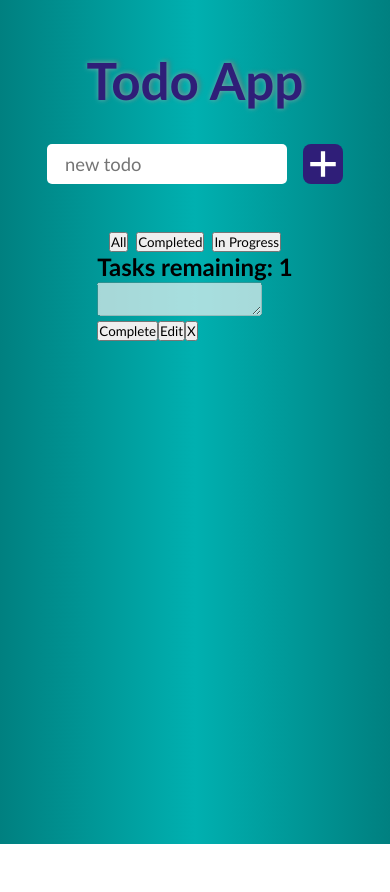
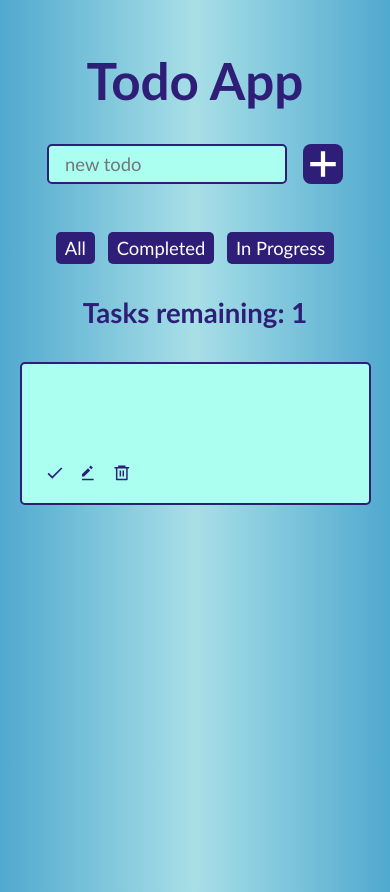
Before and after one commit to katieloesch/react-todo-app, a React (Create React App) app: page / in a window 390 px wide. Both pictures are taken after a click on the button 323 px from the left and 164 px from the top of the page. Before the commit the page ends 844 px from the top, so only its background shows below. Built offline with nearby package versions, Linux system fonts and the light colour scheme; a web font is replaced by a local one.

Commit message:
add css+media queries, add localStorage feature

```diff
--- a/public/index.html
+++ b/public/index.html
@@ -2,7 +2,8 @@
 <html lang="en">
   <head>
     <meta charset="utf-8" />
-    <link rel="icon" href="%PUBLIC_URL%/favicon.ico" />
+    <link rel="icon" type="svg" href="./check_icon.svg" />
+
     <meta name="viewport" content="width=device-width, initial-scale=1" />
     <meta name="theme-color" content="#000000" />
     <meta
@@ -24,7 +25,7 @@
       work correctly both with client-side routing and a non-root public URL.
       Learn how to configure a non-root public URL by running `npm run build`.
     -->
-    <title>React App</title>
+    <title>Todo App</title>
   </head>
   <body>
     <noscript>You need to enable JavaScript to run this app.</noscript>
--- a/src/App.module.css
+++ b/src/App.module.css
@@ -2,4 +2,6 @@
     margin-top: 3rem;
     display: flex;
     flex-direction: column;
+    width: 100%;
+    min-height: 100%;
 }
--- a/src/components/Todo/Todo.js
+++ b/src/components/Todo/Todo.js
@@ -1,5 +1,8 @@
 import React, { useRef } from 'react'
 import styles from './Todo.module.css'
+import { MdDone } from'react-icons/md'
+import { BiSolidEditAlt } from'react-icons/bi'
+import { RiDeleteBin6Line } from'react-icons/ri'
 
 const Todo = (props) => {
     const {todo, updateTodo, removeTodo, completeTodo} = props
@@ -20,15 +23,15 @@ const Todo = (props) => {
 
   return (
     <li key={todo.id} className={styles.card}>
-        <textarea className={styles.title} ref={inputRef} disabled={inputRef} defaultValue={todo.item} onKeyPress={(e) => saveChanges(todo.id, inputRef.current.value, e) }/>
+        <textarea className={styles.textarea} ref={inputRef} disabled={inputRef} defaultValue={todo.item} onKeyPress={(e) => saveChanges(todo.id, inputRef.current.value, e) }/>
         <div className={styles.btns}>
-            <button onClick={() => completeTodo(todo.id)}>Complete</button>
-            <button onClick={focusTextarea}>Edit</button>
-            <button onClick={() => removeTodo(todo.id)}>X</button>
+
+            { !todo.completed && <button className={styles.btn} onClick={() => completeTodo(todo.id)}><MdDone /></button>}
+            <button className={styles.btn} onClick={focusTextarea}><BiSolidEditAlt /></button>
+            <button className={styles.btn} onClick={() => removeTodo(todo.id)}><RiDeleteBin6Line /></button>
         </div>
-        <div>
-            {todo.completed && <span className={styles.status}>done</span>}
-        </div>
+
+        {todo.completed && <span className={styles.done}>done</span>}
 
     </li>
   )
--- a/src/components/Todo/Todo.module.css
+++ b/src/components/Todo/Todo.module.css
@@ -1,7 +1,98 @@
 .card {
+    display: flex;
+    flex-direction: column;
+    align-items: center;
+    justify-content: center;
+    background-color: var(--secondary);
+    border-radius: 5px;
+    width: 45%;
+    padding: 1rem;
+    border: 2px solid var(--primary);
+    position: relative;
 }
-.title {
+.textarea {
+    padding: 0.5rem;
+    background-color: transparent;
+    border: none;
+    width: 100%;
+    font-size: 1.2rem;
+    color: var(--primary);
+    resize: none;
 
 }
-.btns {}
-.status {}
+
+.textarea:focus {
+    outline: none;
+
+}
+
+.btns {
+    display: flex;
+    flex-direction: row;
+    width: 100%;
+    gap: 1rem;
+    padding: 0.2rem 0.5rem;
+
+}
+
+.btn {
+    background-color: transparent;
+    border: none;
+}
+
+.btn:first-of-type svg {
+   scale: 1.15;
+}
+
+.btn svg {
+    color: var(--primary);
+    font-size: 1.1rem;
+}
+
+.btn:hover {
+    cursor: pointer;
+}
+
+.btn:hover svg {
+    color: var(--focus);
+    scale: 1.1;
+    transition: 0.3s;
+}
+
+.btn:first-of-type:hover svg {
+   scale: 1.4
+ }
+
+.done {
+    position: absolute;
+    right: 0.3rem;
+    top: 0.3rem;
+    background-color: var(--green);
+    border: 2px solid var(--primary);
+    color: var(--white);
+    font-size: 1.15rem;
+    padding: 0.3rem 1rem;
+    border-radius: 5px;
+}
+
+@media screen and (max-width: 1050px) {
+
+    .card {
+        width: 90%;
+    }
+
+}
+@media screen and (max-width: 400px) {
+
+    .textarea {
+        min-height: 5rem;
+
+    }
+}
+@media screen and (max-width: 290px) {
+
+    .textarea {
+        min-height: 6rem;
+
+    }
+}
--- a/src/components/TodoApp/TodoApp.js
+++ b/src/components/TodoApp/TodoApp.js
@@ -1,4 +1,4 @@
-import React, { useRef, useState } from 'react'
+import React, { useState } from 'react'
 import { connect } from 'react-redux'
 import { addTodo, completeTodo, removeTodo, updateTodo } from '../../redux/reducer'
 import TodoList from '../TodoList/TodoList'
@@ -28,7 +28,6 @@ const TodoApp = (props) => {
     const handleInputChange = (e) => {
         setTodo(e.target.value)
     }
-    // console.log(props)
 
     const handleAddClicked = () => {
       props.addTodo({
@@ -38,6 +37,7 @@ const TodoApp = (props) => {
       })
       setTodo('')
     }
+
 
   return (
     <div className={styles.TodoApp}>
@@ -52,9 +52,8 @@ const TodoApp = (props) => {
           </button>
         </div>
 
-        <div>
-            <TodoList />
-        </div>
+        <TodoList />
+
     </div>
   )
 }
--- a/src/components/TodoApp/TodoApp.module.css
+++ b/src/components/TodoApp/TodoApp.module.css
@@ -3,7 +3,6 @@
     display: flex;
     flex-direction: column;
     align-items: center;
-
 }
 
 .title {
@@ -11,7 +10,6 @@
     font-size: 3.2rem;
     color: var(--primary);
     margin-bottom: 2rem;
-    text-shadow: 0 0 5px rgb(97, 181, 178), 3px -1px 5px rgb(69, 131, 128);
 }
 
 .form {
@@ -26,8 +24,8 @@
     height: 2.5rem;
     border-radius: 5px;
     padding: 0.5rem 1rem;
-    background-color: var(--white);
-    border: 2px solid transparent;
+    background-color: var(--secondary);
+    border: 2px solid var(--primary);
     font-size: 1.15rem;
     color: var(--primary)
 }
@@ -67,3 +65,14 @@
     scale: 1.12;
     transition: 0.4s;
 }
+
+@media screen and (max-width: 290px) {
+
+    .btn {
+        margin-left: 0.2rem;
+    }
+
+    .input {
+        min-width: 12rem;
+    }
+}
--- a/src/components/TodoList/TodoList.js
+++ b/src/components/TodoList/TodoList.js
@@ -21,6 +21,10 @@ const mapStateToProps = (state) => {
 
 const TodoList = (props) => {
     const [filter, setFilter] = useState('in-progress')
+    if (props.todos.length > 0) {
+        let saveForLater = {todoArr: props.todos}
+        localStorage.setItem('todos', JSON.stringify(saveForLater))
+    }
 
   return (
     <div className={styles.TodoList}>
@@ -30,11 +34,11 @@ const TodoList = (props) => {
             <button className={styles.btn} onClick={() => setFilter('in-progress')}>In Progress</button>
         </div>
 
-        <div>
+        <div className={styles.counter}>
             <h2>Tasks remaining: {props.todos.filter(todo => !todo.completed).length} </h2>
         </div>
 
-        <ul>
+        <ul className={styles.todos}>
             { /** Filter: in-progress -> only show todos that are NOT completed **/
                 (props.todos.length > 0 && filter === 'in-progress') ?
                     props.todos.map(todo => {
--- a/src/components/TodoList/TodoList.module.css
+++ b/src/components/TodoList/TodoList.module.css
@@ -4,11 +4,71 @@
     flex-direction: row;
     justify-content: center;
     align-items: center;
+    width: 100%;
+    margin-bottom: 3rem;
 }
 
 .filters {
     display: flex;
     align-items: center;
     justify-content: center;
-    gap: 0.5rem;
+    gap: 0.8rem;
+    margin-bottom: 2rem;
 }
+
+.btn {
+    border-radius: 5px;
+    padding: 0.25rem 0.5rem;
+    font-size: 1.15rem;
+    background-color: var(--primary);
+    color: var(--white);
+    border: 1px solid transparent;
+
+}
+
+.btn:hover {
+    cursor: pointer;
+    background-color: var(--primary-light);
+    border: 1px solid rgb(167, 241, 244);
+    transition: 0.4s;
+}
+
+.counter {
+    margin-bottom: 2rem;
+    display: flex;
+    align-items: center;
+    justify-content: center;
+    font-size: 1.15rem;
+    color: var(--primary)
+}
+
+.todos {
+    display: flex;
+    flex-direction: column;
+    justify-content: center;
+    align-items: center;
+    gap: 1rem;
+    width: 100%;
+}
+
+@media screen and (max-width: 800px) {
+
+    .TodoList {
+        margin-bottom: 25rem;
+    }
+
+}
+@media screen and (max-width: 450px) {
+
+    .TodoList {
+        margin-bottom: 10rem;
+    }
+
+}
+@media screen and (max-width: 290px) {
+
+    .filters {
+
+        gap: 0.2rem;
+    }
+}
--- a/src/index.css
+++ b/src/index.css
@@ -9,8 +9,10 @@
 
   --primary: rgb(47, 30, 120);
   --primary-light: rgb(59, 38, 151);
-  --focus: rgb(192, 96, 36);
-  --white: white;
+  --secondary: rgb(170, 255, 241);
+  --focus: rgb(39, 138, 225);
+  --white: rgb(255, 255, 255);
+  --green: rgb(32, 171, 88);
 
   /*
 
@@ -35,7 +37,11 @@ ul {
 
 body {
   line-height: 1.25;
-  background: rgb(0,128,128);
-  background: linear-gradient(90deg, rgba(0,128,128,1) 0%, rgba(0,176,176,1) 50%, rgba(0,128,128,1) 100%);
+  min-height: 100vh;
+  background: rgb(80,169,207);
+  background: linear-gradient(90deg, rgba(80,169,207,1) 0%, rgba(168,223,231,1) 50%, rgba(80,169,207,1) 100%);
+
+
+
 
 }
--- a/src/redux/reducer.js
+++ b/src/redux/reducer.js
@@ -1,6 +1,19 @@
 import { createSlice } from "@reduxjs/toolkit"
 
-const initialState = [];
+
+
+let savedData = JSON.parse(localStorage.getItem('todos'))
+console.log('saved data')
+console.log(savedData)
+
+let initialState;
+
+if (savedData) {
+    initialState = savedData.todoArr
+} else {
+    initialState = [];
+}
+
 
 const addToReducer = createSlice({
     name: "todos",
```
Also changed, not shown: public/check_icon.svg (added).
